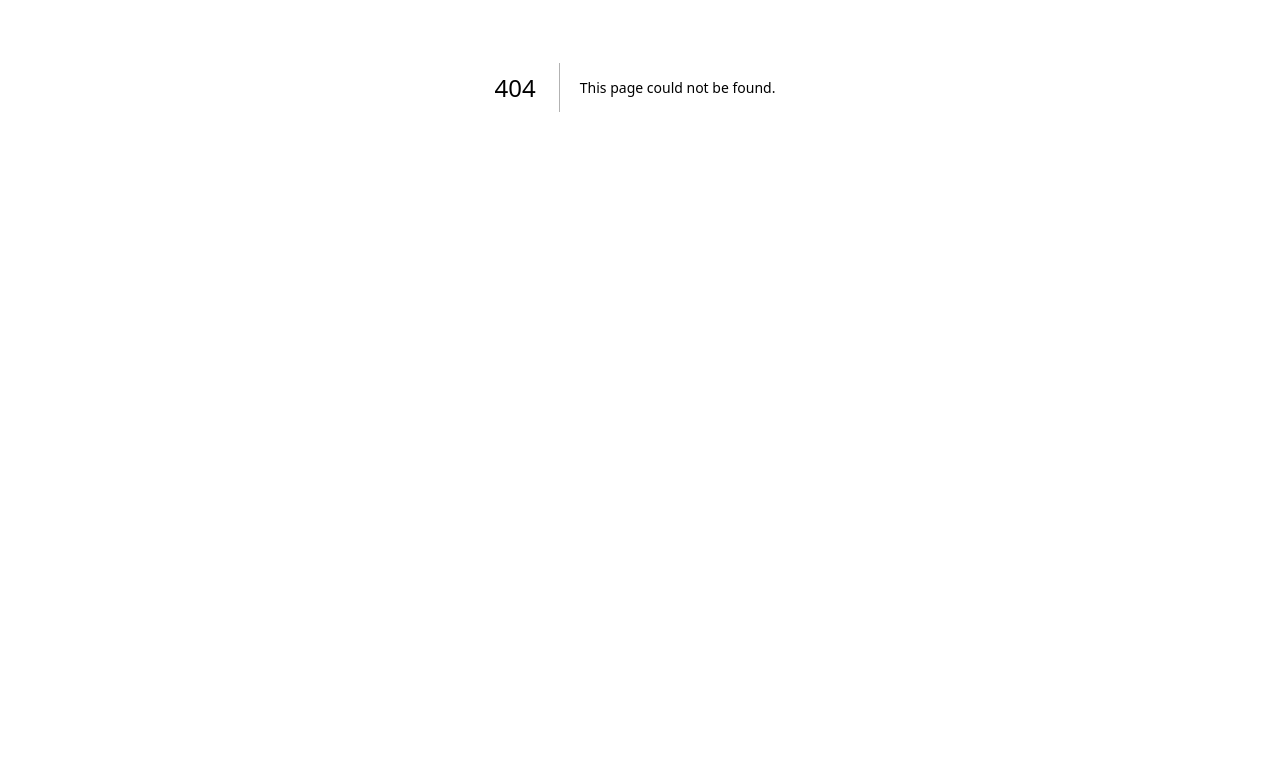
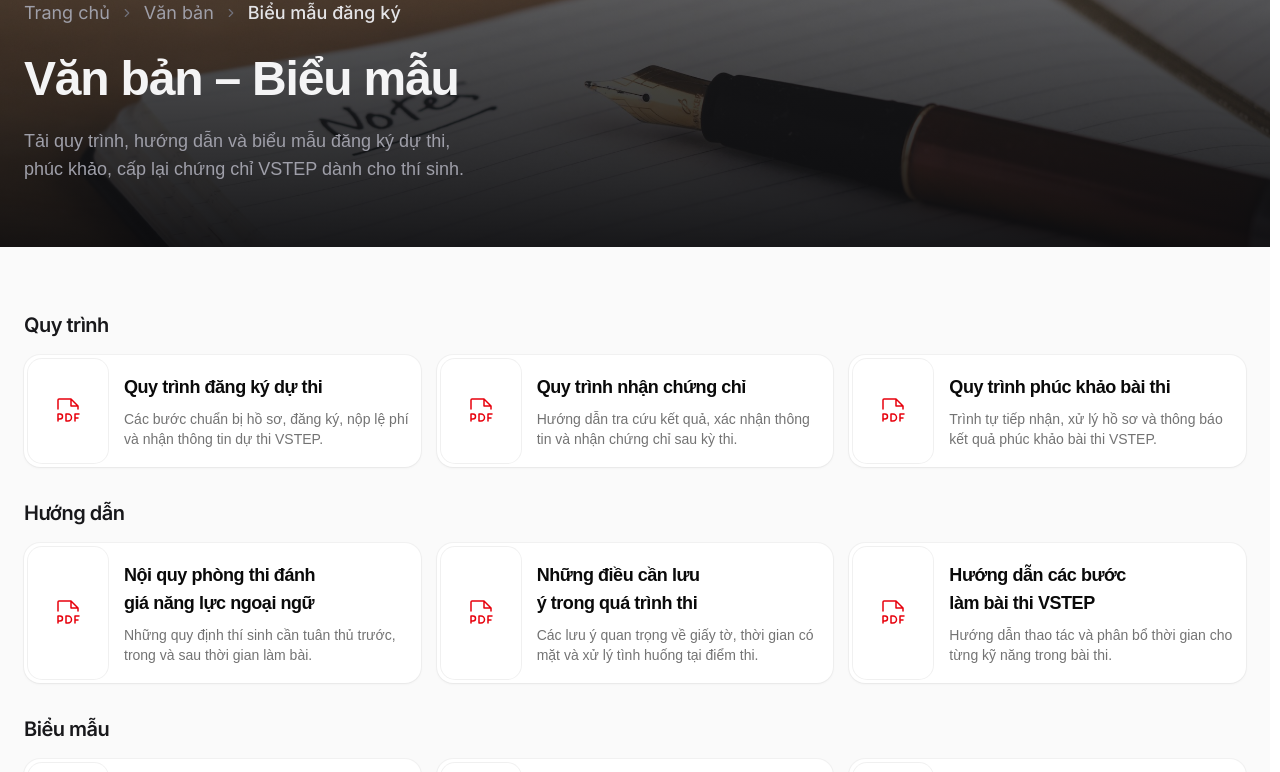
Before and after one commit to chanhdangcom/DNC-VSTEP-NEW, a Next.js app: page /van-ban/bieu-mau/v2 in a window 1280 px wide. Before the commit this address had no page. Shown: the part 313-1085 px from the top of the page. Before the commit the page ends 800 px from the top, so only its background shows below. Built offline with nearby package versions, Linux system fonts and the light colour scheme; a web font is replaced by a local one.

Commit message:
update UI

```diff
--- /dev/null
+++ b/src/app/van-ban/bieu-mau/v2/page.tsx
@@ -0,0 +1,21 @@
+import type { Metadata } from "next";
+import { DocumentsV2Page } from "@/features/documents";
+import {
+  documentFormsPageBanner,
+  documentFormsPageBreadcrumbs,
+} from "@/features/page-shell";
+
+export const metadata: Metadata = {
+  title: "Văn bản – Biểu mẫu V2 | VSTEP",
+  description:
+    "Giao diện mới (V2) - Tải về biểu mẫu đăng ký dự thi, phúc khảo, cấp lại chứng chỉ VSTEP và các văn bản dành cho thí sinh.",
+};
+
+export default function VanBanBieuMauV2Route() {
+  return (
+    <DocumentsV2Page
+      banner={documentFormsPageBanner}
+      breadcrumbs={documentFormsPageBreadcrumbs}
+    />
+  );
+}
--- a/src/features/documents/components/document-form-card.tsx
+++ b/src/features/documents/components/document-form-card.tsx
@@ -38,7 +38,7 @@ export function DocumentFormCard({ item }: DocumentFormCardProps) {
       <Link
         href={item.href}
         className={cn(
-          "group bg-card flex h-full gap-4 rounded-2xl p-1 shadow-md ring-1 shadow-black/5 ring-black/6",
+          "group bg-card flex h-full gap-4 rounded-2xl p-1 shadow-xs ring-1 shadow-black/5 ring-black/3",
           "hover:border-primary/40 transition-all duration-300 ease-[cubic-bezier(0.16,1,0.3,1)]",
           "focus-visible:ring-primary/30 focus-visible:ring-2 focus-visible:outline-none"
         )}
@@ -73,11 +73,11 @@ export function DocumentFormCard({ item }: DocumentFormCardProps) {
         </div>
 
         {/* Action Arrow (Right) */}
-        <div className="hidden shrink-0 items-center justify-center pr-3.5 sm:flex">
+        {/* <div className="hidden shrink-0 items-center justify-center pr-3.5 sm:flex">
           <span className="group-hover:bg-primary group-hover:text-primary-foreground group-hover:shadow-primary/25 bg-muted/80 text-muted-foreground flex size-8 items-center justify-center rounded-full shadow-2xs transition-all duration-300 group-hover:translate-x-0.5 group-hover:shadow-md">
             <ArrowRight className="size-4" weight="bold" aria-hidden />
           </span>
-        </div>
+        </div> */}
       </Link>
     </article>
   );
--- /dev/null
+++ b/src/features/documents/components/v2/documents-v2-page.tsx
@@ -0,0 +1,100 @@
+"use client";
+
+import { useSearchParams } from "next/navigation";
+import { useState, useDeferredValue, useMemo } from "react";
+import {
+  PageHubShell,
+  type PageBannerProps,
+  type PageBreadcrumbItem,
+} from "@/features/page-shell";
+import { documentFormItems, type DocumentCategory } from "../../documents-data";
+import { sortDocumentFormItems } from "../../utils/filter-documents";
+import type { DocumentDateSortValue } from "../document-top-search";
+import { DocumentFormCard } from "../document-form-card";
+
+const documentSections = [
+  { category: "process", title: "Quy trình", id: "quy-trinh" },
+  { category: "guide", title: "Hướng dẫn", id: "huong-dan" },
+  { category: "form", title: "Biểu mẫu", id: "bieu-mau" },
+] as const satisfies readonly {
+  category: DocumentCategory;
+  title: string;
+  id: string;
+}[];
+
+type DocumentsV2PageProps = {
+  banner: PageBannerProps;
+  breadcrumbs?: readonly PageBreadcrumbItem[];
+};
+
+export function DocumentsV2Page({ banner, breadcrumbs }: DocumentsV2PageProps) {
+  const searchParams = useSearchParams();
+  const initialQuery = searchParams.get("q") ?? "";
+
+  const [query, setQuery] = useState(initialQuery);
+  const [dateSort, setDateSort] = useState<DocumentDateSortValue>("default");
+
+  const deferredQuery = useDeferredValue(query);
+
+  const filteredItems = useMemo(() => {
+    let result = documentFormItems;
+
+    // Filter by search query
+    const normalized = deferredQuery.trim().toLowerCase();
+    if (normalized) {
+      result = result.filter((item) => {
+        const haystack = [item.title, item.description, item.category]
+          .join(" ")
+          .toLowerCase();
+        return haystack.includes(normalized);
+      });
+    }
+
+    // Sort
+    return sortDocumentFormItems(result, dateSort);
+  }, [deferredQuery, dateSort]);
+
+  const hasAnyItems = filteredItems.length > 0;
+
+  return (
+    <PageHubShell banner={banner} breadcrumbs={breadcrumbs}>
+      <div className="mx-auto flex w-full flex-col gap-8">
+        <div className="space-y-6 sm:space-y-8">
+          {hasAnyItems ? (
+            documentSections.map((section) => {
+              const sectionItems = filteredItems.filter(
+                (item) => item.category === section.category
+              );
+
+              if (sectionItems.length === 0) return null;
+
+              return (
+                <section
+                  key={section.category}
+                  id={section.id}
+                  className="scroll-mt-28 space-y-4"
+                >
+                  <h2 className="text-xl font-semibold tracking-tight text-zinc-900">
+                    {section.title}
+                  </h2>
+
+                  <div className="grid grid-cols-1 gap-4 md:grid-cols-3">
+                    {sectionItems.map((item) => (
+                      <div key={item.id} className="h-full min-h-0">
+                        <DocumentFormCard item={item} />
+                      </div>
+                    ))}
+                  </div>
+                </section>
+              );
+            })
+          ) : (
+            <p className="rounded-2xl border border-dashed border-zinc-300 bg-white/50 px-6 py-24 text-center text-sm font-medium text-zinc-600">
+              Không tìm thấy văn bản, biểu mẫu phù hợp.
+            </p>
+          )}
+        </div>
+      </div>
+    </PageHubShell>
+  );
+}
--- a/src/features/documents/index.ts
+++ b/src/features/documents/index.ts
@@ -1,2 +1,3 @@
 export { DocumentsPage } from "./documents-page";
 export { LegalDocumentsPage } from "./legal-documents-page";
+export { DocumentsV2Page } from "./components/v2/documents-v2-page";
--- a/src/features/exam-schedule/components/v2/exam-schedule-v2-page.tsx
+++ b/src/features/exam-schedule/components/v2/exam-schedule-v2-page.tsx
@@ -60,7 +60,7 @@ export function ExamScheduleV2Page({
 
   return (
     <PageHubShell banner={banner} breadcrumbs={breadcrumbs}>
-      <div className="mx-auto flex w-full flex-col gap-8">
+      <div className="mx-auto flex w-full flex-col gap-4">
         <div className="flex flex-col gap-6 md:flex-row md:items-end md:justify-between">
           <ExamScheduleV2Filters
             query={query}
@@ -74,11 +74,11 @@ export function ExamScheduleV2Page({
 
         {/* Header Kết quả tìm kiếm */}
 
-        {/* <div className="text-muted-foreground text-md flex items-center gap-2 font-medium">
-          Tìm thấy{" "}
-          <strong className="text-primary">{filteredItems.length}</strong> kết
-          quả
-        </div> */}
+        <div className="text-muted-foreground flex items-center gap-2 text-sm">
+          Tìm thấy
+          <strong className="text-primary">{filteredItems.length}</strong>
+          kết quả
+        </div>
 
         <ExamScheduleV2BentoGrid items={filteredItems} />
       </div>
--- a/src/features/page-shell/components/page-image-hero.tsx
+++ b/src/features/page-shell/components/page-image-hero.tsx
@@ -90,7 +90,7 @@ export function PageImageHero({
           {banner.description && (
             <Typography
               variant="lead"
-              className="text-lg text-balance text-zinc-300"
+              className="text-lg text-balance text-zinc-400"
             >
               {banner.description}
             </Typography>
```
